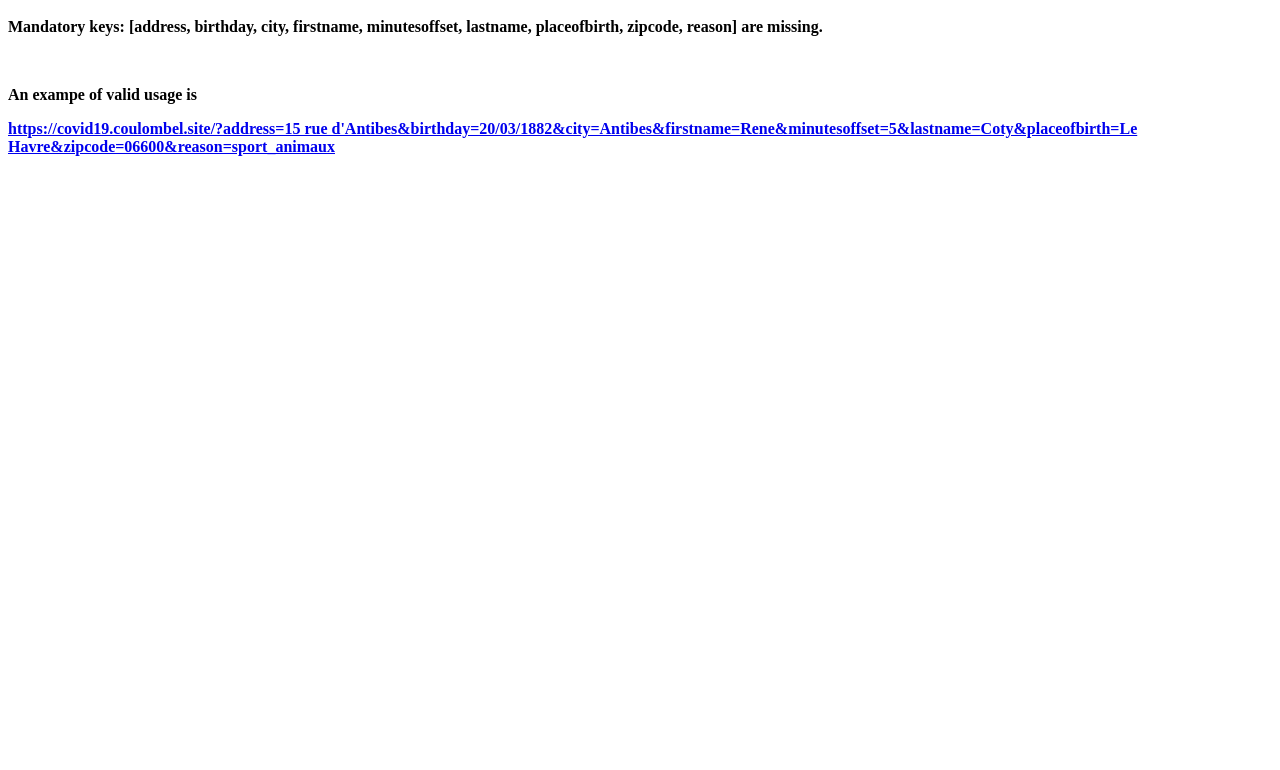
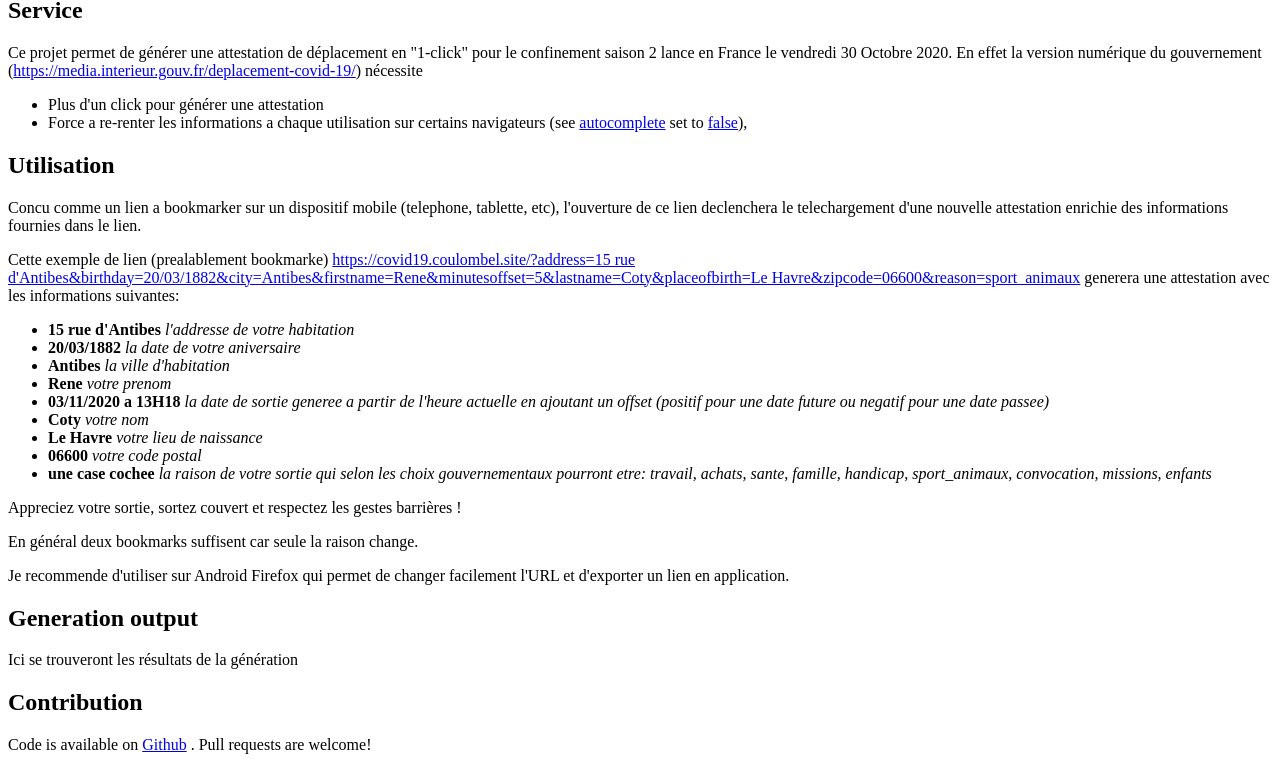
Before and after one commit to scoulomb/attestation-covid19-saison2-auto, a website built with Parcel: page src/index.html in a window 1280 px wide. Shown: the part 83-853 px from the top of the page. Before the commit the page ends 800 px from the top, so only its background shows below. Built offline with nearby package versions, Linux system fonts and the light colour scheme.

Commit message:
Improve ux

```diff
--- a/src/index.html
+++ b/src/index.html
@@ -11,10 +11,42 @@
     <script data-ad-client="ca-pub-6424603839067899" async src="https://pagead2.googlesyndication.com/pagead/js/adsbygoogle.js"></script>
 </head>
 <body>
-    <h1 id="status"> Download will start :) ! </h1>
+    <h1 id="Welcome"> Générateur d'attestation COVID-19 en un click ! </h1>
+    <h2 id=""why> Service </h2>
+    <!--Generate why from readme: https://markdowntohtml.com/ -->
+    <p>Ce projet permet de générer une attestation de déplacement en &quot;1-click&quot; pour le confinement saison 2 lance en France le vendredi 30 Octobre 2020.
+    En effet la version numérique du gouvernement (<a href="https://media.interieur.gouv.fr/deplacement-covid-19/">https://media.interieur.gouv.fr/deplacement-covid-19/</a>) nécessite</p>
+    <ul>
+      <li>Plus d&#39;un click pour générer une attestation</li>
+      <li>Force a re-renter les informations a chaque utilisation sur certains navigateurs (see <a href="https://gist.github.com/niksumeiko/360164708c3b326bd1c8">autocomplete</a> set to <a href="https://github.com/LAB-MI/attestation-deplacement-derogatoire-q4-2020/blob/a2566e82555c56442dbdc6857c21f0e4c8c5dc39/src/js/form.js#L22">false</a>),</li>
+    </ul>
+
+    <h2 id="Usage"> Utilisation </h2>
+    <!--Generate usage from readme: https://markdowntohtml.com/ -->
+    <p>Concu comme un lien a bookmarker sur un dispositif mobile (telephone, tablette, etc), l&#39;ouverture de ce lien declenchera le telechargement d&#39;une nouvelle attestation enrichie des informations fournies dans le lien.</p>
+    <p>Cette exemple de lien (prealablement bookmarke) <a href="https://covid19.coulombel.site/?address=15%20rue%20d%27Antibes&amp;birthday=20/03/1882&amp;city=Antibes&amp;firstname=Rene&amp;minutesoffset=5&amp;lastname=Coty&amp;placeofbirth=Le%20Havre&amp;zipcode=06600&amp;reason=sport_animaux">https://covid19.coulombel.site/?address=15 rue d&#39;Antibes&amp;birthday=20/03/1882&amp;city=Antibes&amp;firstname=Rene&amp;minutesoffset=5&amp;lastname=Coty&amp;placeofbirth=Le Havre&amp;zipcode=06600&amp;reason=sport_animaux</a> generera une attestation avec les informations suivantes:</p>
+    <ul>
+    <li><strong>15 rue d&#39;Antibes</strong> <em>l&#39;addresse de votre habitation</em></li>
+    <li><strong>20/03/1882</strong> <em>la date de votre aniversaire</em></li>
+    <li><strong>Antibes</strong> <em>la ville d&#39;habitation</em></li>
+    <li><strong>Rene</strong> <em>votre prenom</em></li>
+    <li><strong>03/11/2020 a 13H18</strong> <em>la date de sortie generee a partir de l&#39;heure actuelle en ajoutant un offset (positif pour une date future ou negatif pour une date passee)</em></li>
+    <li><strong>Coty</strong> <em>votre nom</em></li>
+    <li><strong>Le Havre</strong> <em>votre lieu de naissance</em></li>
+    <li><strong>06600</strong> <em>votre code postal</em></li>
+    <li><strong>une case cochee</strong> <em>la raison de votre sortie qui selon les choix gouvernementaux pourront etre: travail, achats, sante, famille, handicap, sport_animaux, convocation, missions, enfants</em></li>
+    </ul>
+    <p>Appreciez votre sortie, sortez couvert et respectez les gestes barrières !</p>
+    <p>En général deux bookmarks suffisent car seule la raison change.</p>
+    <p>Je recommende d&#39;utiliser sur Android Firefox qui permet de changer facilement l&#39;URL et d&#39;exporter un lien en application.
+
+    <h2 id="output"> Generation output </h2>
+    Ici se trouveront les résultats de la génération
+    <p id="status"></p>
     <p id="userdata"></p>
-    <p id="help"> </p>
-    <h4 id="errors"></h4>
+    <p id="errors"></p>
+    <h2 id="comtribution"> Contribution </h2>
+    <p>Code is available on <a href="https://github.com/scoulomb/attestation-covid19-saison2-auto">Github</a> . Pull requests are welcome!</p>
     <script src="./js/main.js"></script>
 </body>
 </html>
--- a/src/js/main.js
+++ b/src/js/main.js
@@ -2,15 +2,11 @@ import { generatePdf } from './pdf-util'
 import pdfBase from '../certificate.pdf'
 
 console.log("Main")
-var valid_link = "https://covid19.coulombel.site/?address=15 rue d\'Antibes&birthday=20/03/1882&city=Antibes&firstname=Rene&minutesoffset=5&lastname=Coty&placeofbirth=Le Havre&zipcode=06600&reason=sport_animaux"
 
 // https://stackoverflow.com/questions/18239430/cannot-set-property-innerhtml-of-null
 // https://stackoverflow.com/questions/37951999/error-message-innerhtml-is-not-a-function
 var status = document.getElementById('status')
-status.innerHTML = '<p>Started</p>'
 var errors = document.getElementById('errors')
-var help = document.getElementById('help')
-help.innerHTML = "<p>Another example of valid usage to copy/past in your browser <br> <p> <a href=\"" + valid_link + "\">" + valid_link + "</a><br><br> and adapt with your profile. See <a href=\"https://github.com/scoulomb/attestation-covid19-saison2-auto/blob/main/README.md\">Specification</a> for more details </p>"
 var userdata = document.getElementById('userdata') // cal element profile is not working so call it userdata
 
 // https://stackoverflow.com/questions/901115/how-can-i-get-query-string-values-in-javascript
@@ -54,15 +50,21 @@ function process() {
        nullKeys.push(key)
     }
   }
+  // inputMap.size != inputElementKeys.length yo not display error if no input at all was provided which means user accessed to the landing page
+  // But did not try to submit a request
+  // console.log(inputMap.size)
+  if (inputMap.size === nullKeys.length){
+    return
+  }
 
-  if (nullKeys.length > 0)
+  if (nullKeys.length > 1)
   {
-       help.innerHTML = ""
        status.innerHTML = '<p style="color:#FF0000"; ><b>User errors</b></p>';
        errors.innerHTML =  "<p> Mandatory keys: [" +   nullKeys.join(", ")   + "] are missing. </p> <br>" +
-       "<p> An exampe of valid usage is </p>" +
-       "<p> <a href=\"" +valid_link + "\">" + valid_link +  "</a></p>"
+       "<p> An example of valid usage is provided above in <a href=\"#usage\">usage section</a></p>"
        return;
+  } else {
+        status.innerHTML = '<p> Que la generation commence :) ! </p>'
   }
 
 
@@ -80,10 +82,11 @@ function process() {
   ]
 
   console.log(inputMap.get("reason"))
+
   var accepted = accepted_reasons.includes(inputMap.get("reason"));
   if(! accepted) {
-    status.innerHTML = "<p> Reason not accepted </p>"
-    errors.innerHTML =  "<p> Valid reasons are: " + accepted_reasons.join(", ") + "</p>"
+    status.innerHTML = '<p style="color:#FF0000"; ><b>Raison invalide</b></p>';
+    errors.innerHTML =  "<p> Les raisons valides sont: " + accepted_reasons.join(", ") + "</p>"
     return;
   }
 
@@ -117,8 +120,8 @@ function process() {
   /// Generate pdf
   generatePdf(profile, inputMap.get("reason"), pdfBase)
   // set downloadBlob in generatePdf otheriwse issue with async, it download before generation ended
-  status.innerHTML = '<p>Certificate generation completed</p>'
-  userdata.innerHTML = '<p>Profile used for generation was:' + JSON.stringify(profile)  + '<p>'
+  status.innerHTML = '<p style="color:#008000"; > Attestation disponible dans le dossier download</p>'
+  userdata.innerHTML = '<p>Profile utilise est:' + JSON.stringify(profile)  + 'pour la raison '+ inputMap.get("reason") + '</p>'
 
 }
 
```
